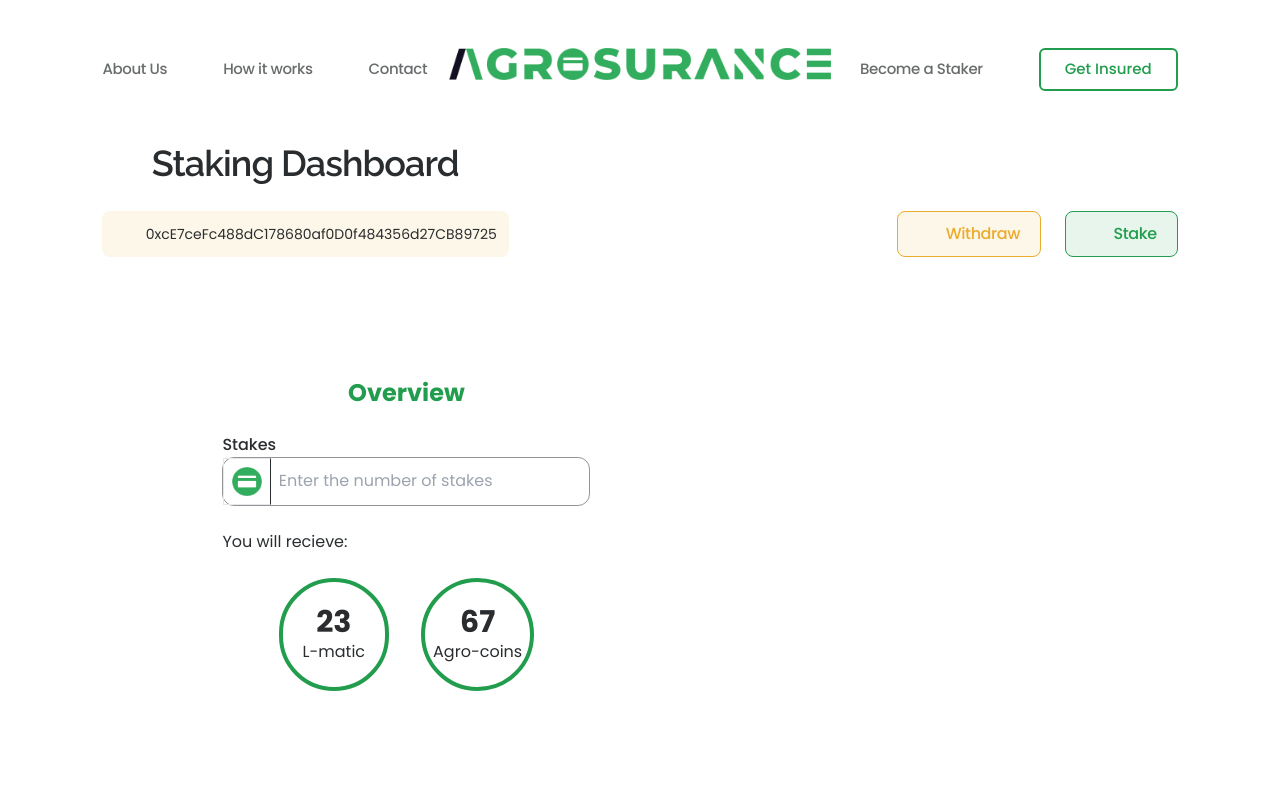
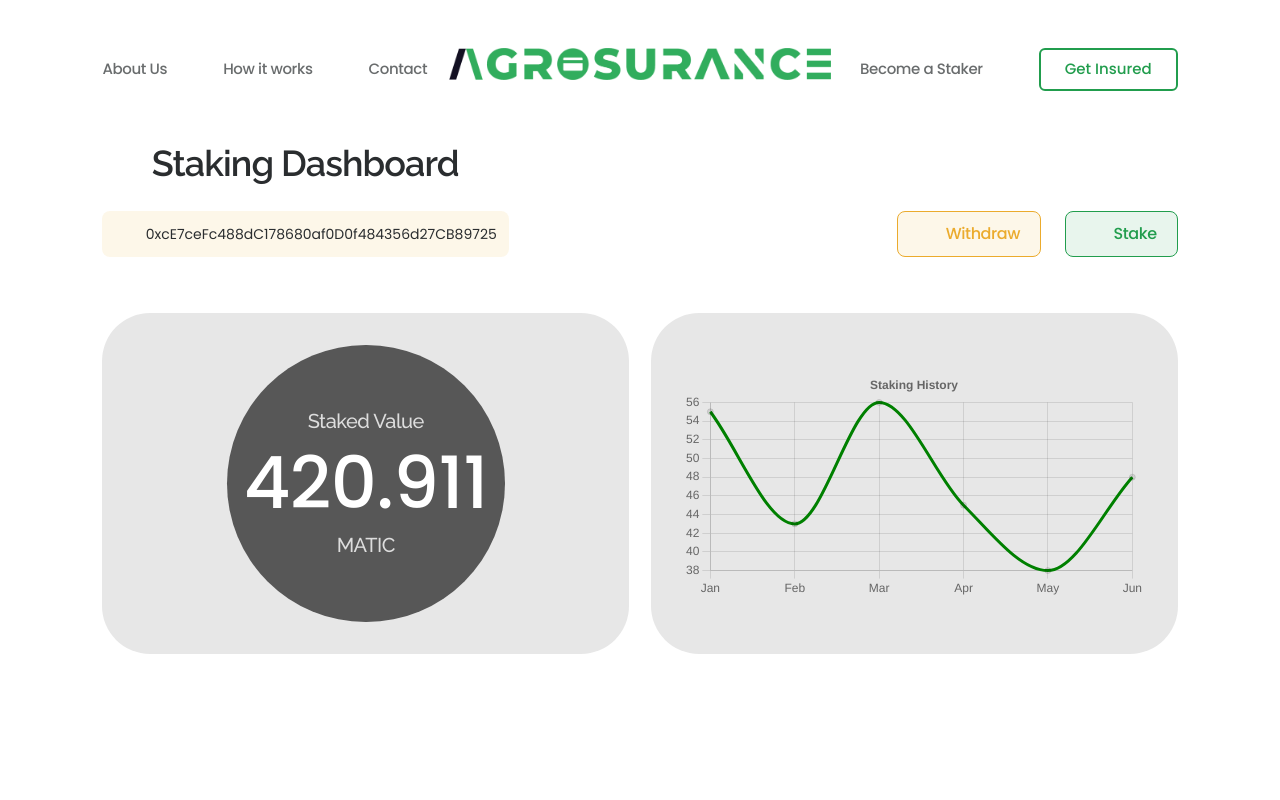
Before and after one commit to agrosurance/Frontend, a React (Vite) app: page /stake in a window 1280 px wide. Shown: the top 800 px of the page. Built offline with nearby package versions, Linux system fonts and the light colour scheme.

Commit message:
Staking Modal Signing off -riya

```diff
--- a/src/pages/StakingPage/StakingPage.tsx
+++ b/src/pages/StakingPage/StakingPage.tsx
@@ -2,6 +2,7 @@
 import Chart from "chart.js/auto";
 import { CategoryScale } from "chart.js";
 import useModal from "../../hooks/useModal";
+import StakingModal from "./components/StakingModal";
 
 interface Product {
   id: number;
@@ -48,43 +49,10 @@
             </button>
             <button
               className="flex gap-x-1 items-center border border-primary px-5 py-1 bg-primary bg-opacity-10 text-primary rounded-lg tracking-tight font-medium duration-500 hover:bg-opacity-100 hover:text-background"
-              onClick={() =>
-                modal.show(
-                  <div className="bg-white p-6">mai hu ghatotkach</div>
-                )
-              }
+              onClick={() => modal.show(<StakingModal />)}
             >
               <span className="material-icons text-3xl">&#xe147;</span> Stake
             </button>
-          </div>
-        </div>
-        <div className="m-20 w-[35vw] p-10 flex flex-col rounded-xl gap-y-6">
-          <h1 className="self-center text-2xl font-bold text-primary">
-            Overview
-          </h1>
-          <div>
-            <h4 className="text-md font-medium">Stakes</h4>
-            <div className="flex flex-row items-center border-front border border-opacity-50 rounded-xl">
-              <span className="text-4xl py-2 px-2 border border-r-front">
-                <img src="/logo.png" alt="logo" className="w-[1.5ch]" />
-              </span>
-              <input
-                type="number"
-                placeholder="Enter the number of stakes"
-                className="text-md px-2 w-full"
-              />
-            </div>
-          </div>
-          <h6>You will recieve:</h6>
-          <div className="flex flex-row gap-x-8 justify-center">
-            <div className="border-4 border-primary text-front px-5 py-1 rounded-full aspect-square flex flex-col justify-center items-center">
-              <span className="font-bold text-3xl">23</span>
-              <span>L-matic</span>
-            </div>
-            <div className="border-4 border-primary text-front py-1 px-2 rounded-full aspect-square flex flex-col justify-center items-center">
-              <span className="font-bold text-3xl">67</span>
-              <span>Agro-coins</span>
-            </div>
           </div>
         </div>
       </section>
--- /dev/null
+++ b/src/pages/StakingPage/components/StakingModal.tsx
@@ -0,0 +1,36 @@
+export default function StakingModal() {
+  return (
+    <div className="w-[33%] px-10 py-10 flex flex-col rounded-2xl gap-y-8 bg-back">
+      <h1 className="self-center text-2xl font-bold text-primary">Overview</h1>
+      <div>
+        <h4 className="text-md font-medium">Stakes</h4>
+        <div className="flex flex-row items-center border-front border border-opacity-50 rounded-xl">
+          <span className="text-4xl py-2 px-2 border border-r-front">
+            <img src="/logo.png" alt="logo" className="w-[1.5ch]" />
+          </span>
+          <input
+            type="number"
+            placeholder="Enter the number of stakes"
+            className="text-md px-2 w-full"
+          />
+        </div>
+      </div>
+      <div className="flex flex-col gap-y-2">
+        <h6>You will recieve:</h6>
+        <div className="flex flex-row gap-x-8 justify-center">
+          <div className="border-4 border-primary text-front px-5 py-1 rounded-full aspect-square flex flex-col justify-center items-center">
+            <span className="font-bold text-3xl">23</span>
+            <span>L-matic</span>
+          </div>
+          <div className="border-4 border-primary text-front py-1 px-2 rounded-full aspect-square flex flex-col justify-center items-center">
+            <span className="font-bold text-3xl">67</span>
+            <span>Agro-coins</span>
+          </div>
+        </div>
+      </div>
+      <button className="border border-primary px-5 py-1 bg-primary bg-opacity-10 text-primary rounded-lg font-medium duration-500 hover:bg-opacity-100 hover:text-background">
+        Grant
+      </button>
+    </div>
+  );
+}
```
